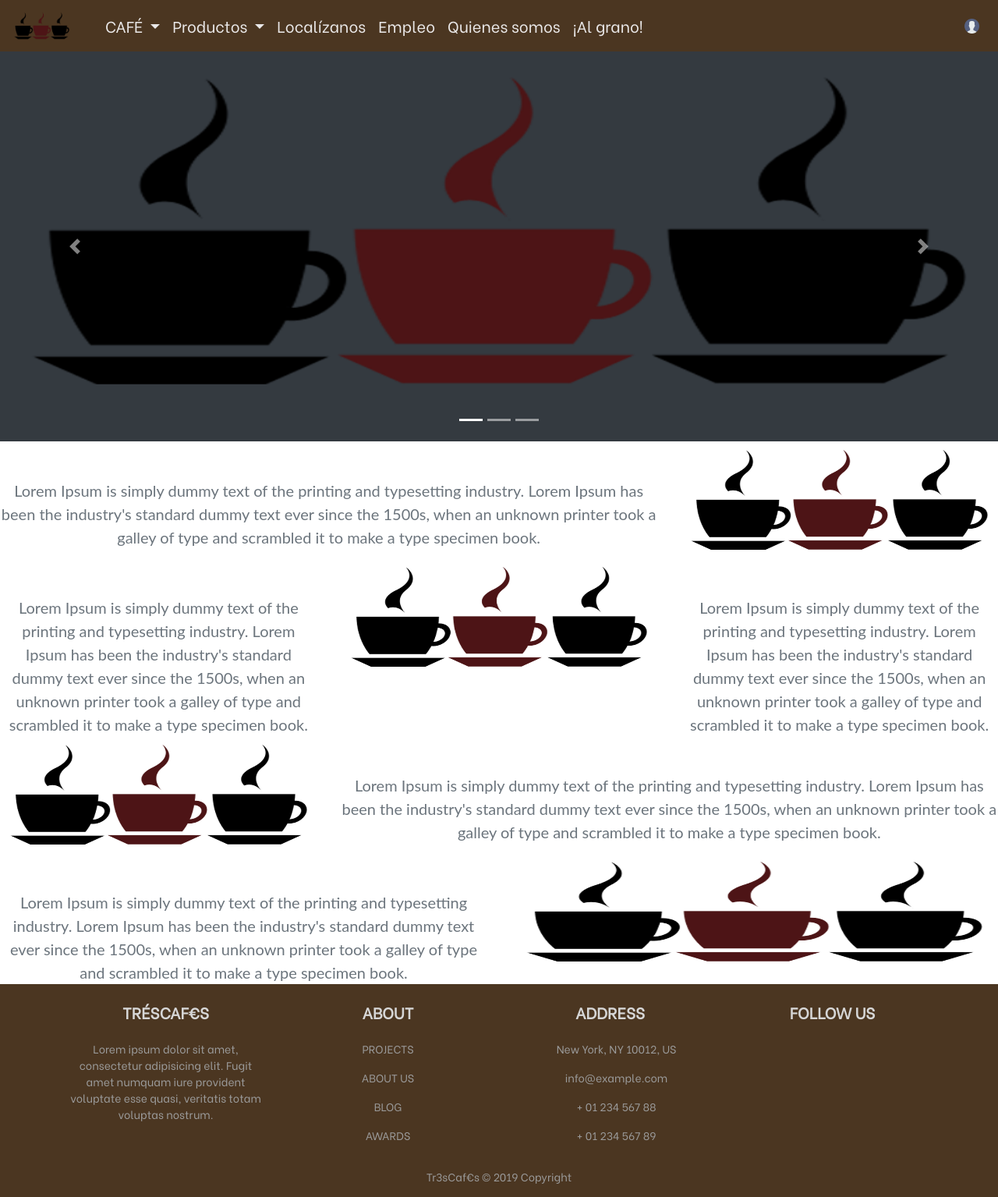
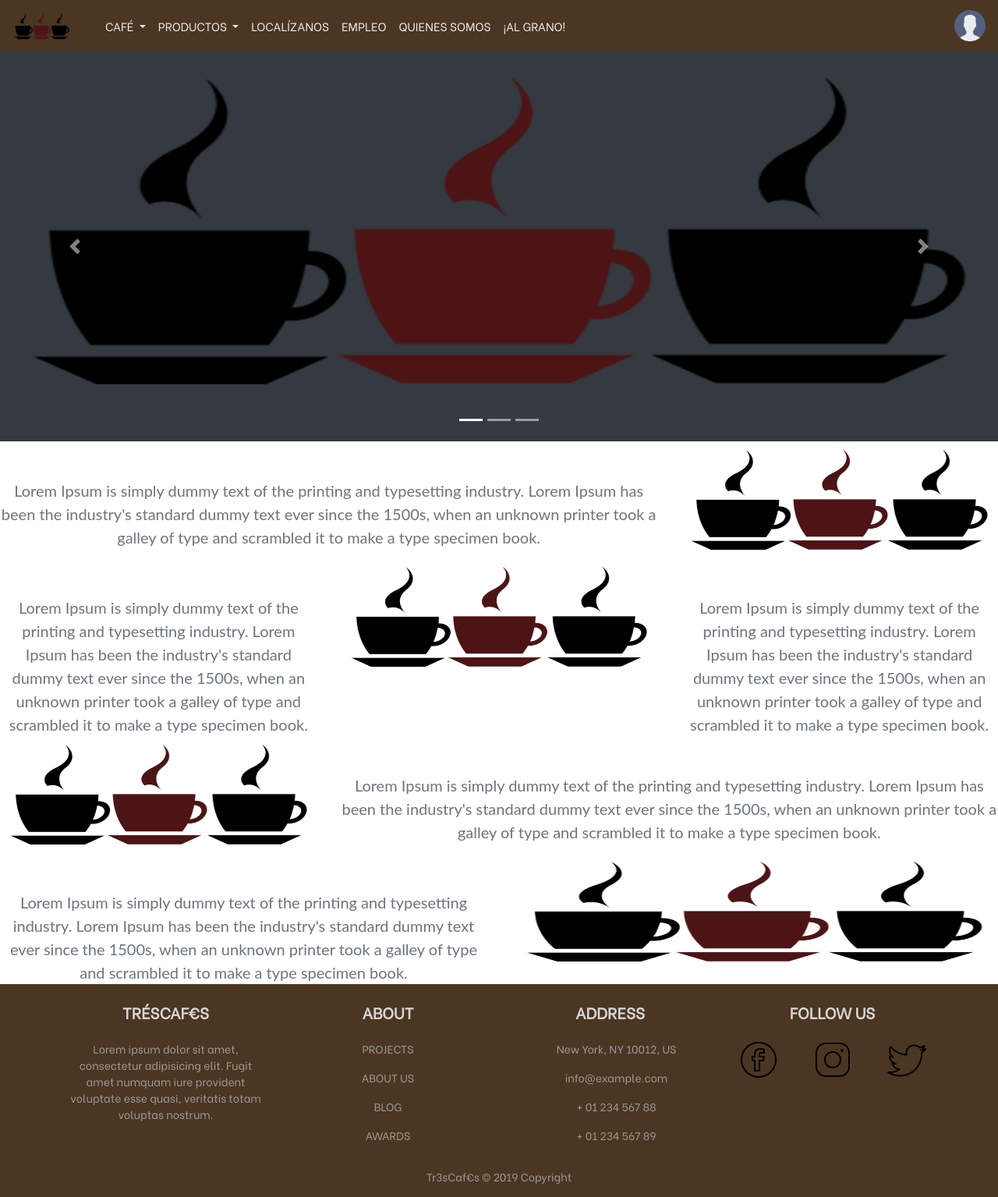
Before and after one commit to Juanmijr/trescafes, a PHP site: page / in a window 1280 px wide. Shown: the whole page at 78% size. Run offline with PHP 8.4, Linux system fonts and the light colour scheme; some web fonts are replaced.

Commit message:
Subo navbar casi completo

```diff
--- a/css/index.css
+++ b/css/index.css
@@ -65,6 +65,10 @@ nav {
   width: 100%;
 }
 
+.imgUsu {
+  width: 40px;
+}
+
 a:link {
   font-family: "Be-Vietnam", sans-serif;
   text-decoration: none;
@@ -72,11 +76,11 @@ a:link {
 
 .nav-link {
   color: #EAE8E8 !important;
-  font-size: 20px;
+  font-size: 15px;
 }
 
 .nav-item {
-  font-size: 20px;
+  font-size: 15px;
   color: #d6d6d6 !important;
 }
 
--- a/css/index.scss
+++ b/css/index.scss
@@ -77,6 +77,9 @@ nav {
     height: 150px;
     width: 100%;
 }
+.imgUsu{
+    width: 40px;
+}
 
 a:link {
     font-family: "Be-Vietnam", sans-serif;
@@ -86,12 +89,12 @@ a:link {
 .nav-link{
 
     color: $bg-grey;
-    font-size: 20px;
+    font-size: 15px;
 
 }
 
 .nav-item{
-    font-size: 20px;
+    font-size: 15px;
     color: $color-footer-title;
 }
 .footer-letra:link{
--- a/index.html
+++ b/index.html
@@ -5,11 +5,10 @@
     <meta charset="UTF-8">
     <meta name="viewport" content="width=device-width, initial-scale=1.0">
     <meta http-equiv="X-UA-Compatible" content="ie=edge">
-    <link rel="stylesheet" href="https://stackpath.bootstrapcdn.com/bootstrap/4.3.1/css/bootstrap.min.css"
-        integrity="sha384-ggOyR0iXCbMQv3Xipma34MD+dH/1fQ784/j6cY/iJTQUOhcWr7x9JvoRxT2MZw1T" crossorigin="anonymous">
-    <script src="https://ajax.googleapis.com/ajax/libs/jquery/3.4.1/jquery.min.js"></script>
-    <script src="https://cdnjs.cloudflare.com/ajax/libs/popper.js/1.14.7/umd/popper.min.js"></script>
-    <script src="https://maxcdn.bootstrapcdn.com/bootstrap/4.3.1/js/bootstrap.min.js"></script>
+    <link rel="stylesheet" href="https://maxcdn.bootstrapcdn.com/bootstrap/4.1.3/css/bootstrap.min.css">
+    <script src="https://ajax.googleapis.com/ajax/libs/jquery/3.3.1/jquery.min.js"></script>
+    <script src="https://cdnjs.cloudflare.com/ajax/libs/popper.js/1.14.3/umd/popper.min.js"></script>
+    <script src="https://maxcdn.bootstrapcdn.com/bootstrap/4.1.3/js/bootstrap.min.js"></script>
     <script src="index.js"></script>
     <link rel="stylesheet" href="css/index.css">
     <title>Document</title>
@@ -19,22 +18,22 @@
 <body>
     <div class='h-100'>
         <!--NavBar Menu-->
+                <!--NavBar Menu-->
                 <div class="row">
                     <div class="col">
                         <nav class="navbar navbar-expand-lg bg-primary">
                             <a class="navbar-brand" href="#"><img class="imgLogo " src="img/415.png"></a>
 
-                    <button class="navbar-toggler" type="button" data-toggle="collapse"
-                        data-target="#navbarToggleExternalContent" aria-controls="navbarToggleExternalContent"
-                        aria-expanded="false" aria-label="Toggle navigation">
-                        <span class="navbar-toggler-icon"></span>
+                            <button class="navbar-toggler" type="button" data-toggle="collapse" data-target="#collapsingNavbar">
+                                <i><img class="imgUsu" src="img/Menu_icon_2_icon-icons.com_71856.png"></img></i>
                             </button>
 
-                    <div class="collapse navbar-collapse">
+                            <div class="collapse navbar-collapse" id="collapsingNavbar">
                                 <ul class="nav navbar-nav navbar-letra">
 
                                     <li class="nav-item dropdown">
-                                <a class="nav-link dropdown-toggle" href="http://example.com" id="navbarDropdownMenuLink" data-toggle="dropdown" aria-haspopup="true" aria-expanded="false">
+                                        <a class="nav-link dropdown-toggle" href="" id="collapsingNavbar"
+                                            data-toggle="dropdown" aria-haspopup="true" aria-expanded="false">
                                             CAFÉ
                                         </a>
                                         <ul class="dropdown-menu" aria-labelledby="navbarDropdownMenuLink">
@@ -47,11 +46,11 @@
                                     <li class="nav-item dropdown">
                                         <a class="nav-link dropdown-toggle" href="" id="navbarDropdownMenuLink"
                                             data-toggle="dropdown" aria-haspopup="true" aria-expanded="false">
-                                    Productos
+                                            PRODUCTOS
                                         </a>
                                         <ul class="dropdown-menu" aria-labelledby="navbarDropdownMenuLink">
                                             <li class="dropdown-submenu"><a class="dropdown-item dropdown-toggle"
-                                            href="">Productos</a>
+                                                    href="">Nuestros cafés</a>
                                                 <ul class="dropdown-menu">
                                                     <li class="dropdown-item"><a class="dropdown-item" href="#">Loloccino</a>
                                                     <li class="dropdown-item"><a class="dropdown-item" href="#">Juanmocha</a>
@@ -85,39 +84,29 @@
                                         </ul>
                                     </li>
                                     <li class="nav-item">
-                                <a class="nav-link" href="#">Localízanos</a>
+                                        <a class="nav-link" href="#">LOCALÍZANOS</a>
                                     </li>
                                     <li class="nav-item">
-                                <a class="nav-link" href="#">Empleo</a>
+                                        <a class="nav-link" href="#">EMPLEO</a>
                                     </li>
                                     <li class="nav-item">
-                                <a class="nav-link" href="#">Quienes somos</a>
+                                        <a class="nav-link" href="#">QUIENES SOMOS</a>
                                     </li>
                                     <li class="nav-item">
-                                <a class="nav-link" href="#">¡Al grano!</a>
+                                        <a class="nav-link" href="#">¡AL GRANO!</a>
                                     </li>
                                 </ul>
+                                <div class="ml-auto">
+
+                                    <a><img class="imgUsu" src="img/usuario.png"></img></a>
+
                                 </div>
-                    <div class="navbar-right">
+                            </div>
 
-                        <ul class="nav navbar-nav navbar-letra">
 
-                            <li class="nav-item dropdown">
-
-                                <a><img class="nav-link dropdown-toggle imgIniciar"  href="http://example.com" id="navbarDropdownMenuLink" data-toggle="dropdown" aria-haspopup="true" aria-expanded="false"  src="img/usuario.png"></img></a>
-
-                                <ul class="dropdown-menu" aria-labelledby="navbarDropdownMenuLink">
-                                  <li><a class="dropdown-item" href="#">Calidad</a></li>
-                                  <li><a class="dropdown-item" href="#">Encuentra tu café perfecto</a></li>
-                                  <li><a class="dropdown-item" href="#">Utensilios</a></li>
-                                  <li><a class="dropdown-item" href="#">Elaboración</a></li>
-                                </ul>
-                                </li>
-                    </div>
                         </nav>
                     </div>
                 </div>
-
         <!--SLIDESHOW-->
         <div class="row bg-dark">
             <div class="col">
@@ -231,22 +220,22 @@
                         <ul class="list-unstyled text-footer-cuerpo ">
                             <li>
                                 <p>
-                                    <a class="footer-letra" href="#!">PROJECTS</a>
+                                    <a class="footer-letra" href="www.hola.es">PROJECTS</a>
                                 </p>
                             </li>
                             <li>
                                 <p>
-                                    <a class="footer-letra" href="#!">ABOUT US</a>
+                                    <a class="footer-letra" href="www.hola.es">ABOUT US</a>
                                 </p>
                             </li>
                             <li>
                                 <p>
-                                    <a class="footer-letra" href="#!">BLOG</a>
+                                    <a class="footer-letra" href="www.hola.es">BLOG</a>
                                 </p>
                             </li>
                             <li>
                                 <p>
-                                    <a class="footer-letra" href="#!">AWARDS</a>
+                                    <a class="footer-letra" href="www.hola.es">AWARDS</a>
                                 </p>
                             </li>
                         </ul>
@@ -289,6 +278,19 @@
                         <!-- Social buttons -->
                         <h5 class="font-weight-bold text-uppercase mb-4">Follow Us</h5>
 
+                        <div class="row">
+
+                            <div class="col">
+                                <a href="www.facebook.com"><img src="img/icons8-facebook-rodeado-de-círculo-50.png"><img></a>
+                            </div>
+                            <div class="col">
+                                <a href="www.instagram.com"><img src="img/icons8-instagram-50.png"><img></a>
+                            </div>
+                            <div class="col">
+                                <a href="www.twitter.es"><img src="img/icons8-twitter-50.png"><img></a>
+                            </div>
+                        </div>
+
                     </div>
                     <!-- Grid column -->
 
```
Also changed, not shown: img/Menu_icon_2_icon-icons.com_71856.png (added), img/icons8-facebook-rodeado-de-círculo-48.png (added), img/icons8-facebook-rodeado-de-círculo-50.png (added), img/icons8-instagram-48.png (added), img/icons8-instagram-50.png (added), img/icons8-twitter-48.png (added), img/icons8-twitter-50.png (added), 1 other file. Lines whose indentation alone changed are shown as unchanged.
